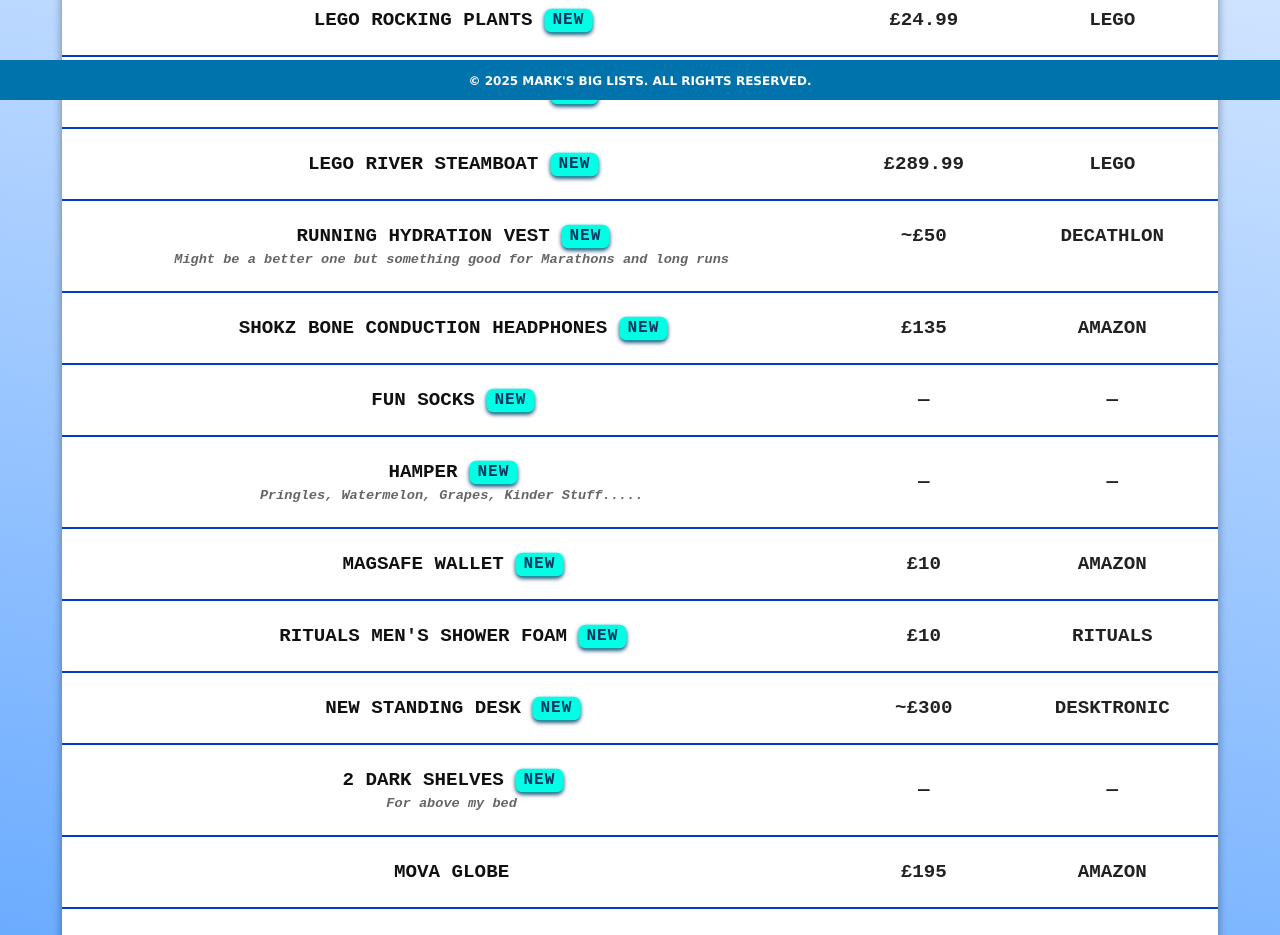
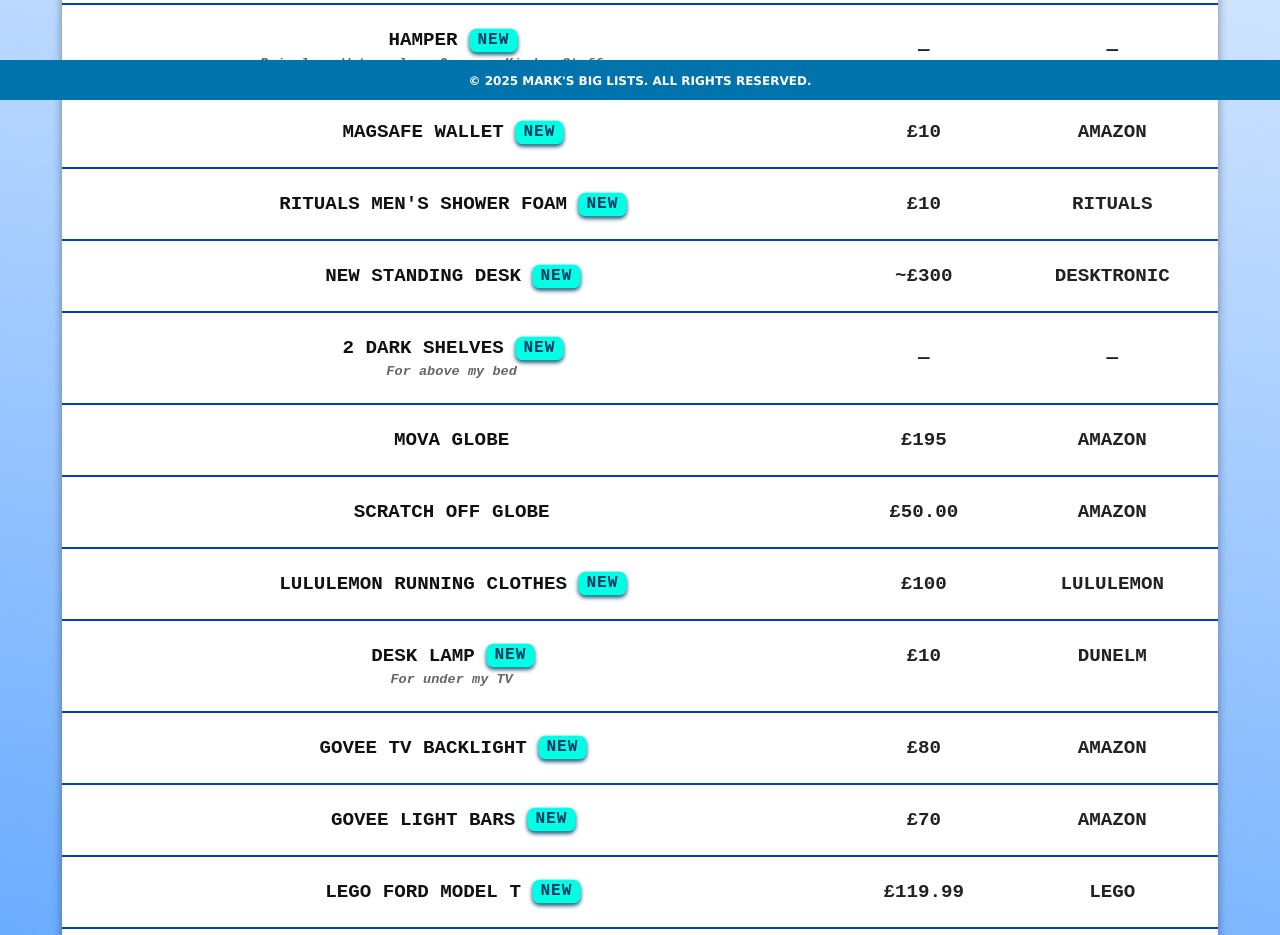
Before and after one commit to Markuff1/ChristmasList, a React (Vite) app: page / in a window 1280 px wide. Shown: the part 700-1635 px from the top of the page. Built offline with nearby package versions, Linux system fonts and the light colour scheme.

Commit message:
Change the order of Gift List

```diff
--- a/src/pages/BirthdayList.tsx
+++ b/src/pages/BirthdayList.tsx
@@ -19,12 +19,6 @@
   );
 
  const gifts: Gift[] = [
-    { name: "Lego Ford Model T", price: "£119.99", shop: "Lego", Weblink: "https://www.lego.com/en-gb/product/ford-model-t-11376", isNew: true, },
-    { name: "Lego Rocking Plants", price: "£17.99", shop: "Lego", Weblink: "https://www.lego.com/en-gb/product/rocking-plants-11506", isNew: true, },
-    { name: "Lego Hibiscus", price: "£59.99", shop: "Lego", Weblink: "https://www.lego.com/en-gb/product/hibiscus-10372", isNew: true, },
-    { name: "Lego Rocking Plants", price: "£24.99", shop: "Lego", Weblink: "https://www.lego.com/en-gb/product/flowering-cactus-11509", isNew: true, },
-    { name: "Lego Shopping Street", price: "£229.99", shop: "Lego", Weblink: "https://www.lego.com/en-gb/product/shopping-street-11371", isNew: true, },
-    { name: "Lego River Steamboat", price: "£289.99", shop: "Lego", Weblink: "https://www.lego.com/en-gb/product/river-steamboat-21356", isNew: true, },
     { name: "Running Hydration Vest", description: "Might be a better one but something good for Marathons and long runs", price: "~£50", shop: "Decathlon", Weblink: "https://www.decathlon.co.uk/p/unisex-running-competition-hydration-gilet-kiprun-race-900-3l-black/352243/c382m8862851", isNew: true, },
     { name: "SHOKZ Bone Conduction Headphones", price: "£135", shop: "Amazon", Weblink: "https://www.amazon.co.uk/SHOKZ-Conduction-Headphones-Cancelling-Waterproof-Black/dp/B0D2HKQWHX?crid=25WF0W38ZPC3W&dib=eyJ2IjoiMSJ9.2okRs93yDSkztk5C9O4QEgQZrb4LaPw4SIL_jZR4QOkj2_6-iVHO_jLjKGbkTeq5OaA0xgYUQ0J6AqPhLG0l3Kxgjuu8IvcEpjzAoQ3LPkdTH7pTTp0D0QRJyB431kzNu0B1YMPt-67C4lNz3CYPng8DJx6pzcI98COhlN7WiavFDnkC6Unao9vqrSc2ZCdcytIXkG95kxzs-JmZ7-IrYOlO0JsH0W5EDz4eu2KOLfQ.5C-Em2COImIvkEYXtlDQ7xvUs5ofNNJlhiumSQIadfE&dib_tag=se&keywords=bone%2Bconduction%2Bheadphones&qid=1776640621&sprefix=bone%2Bcondu%2Caps%2C254&sr=8-7&ufe=app_do%3Aamzn1.fos.d7e5a2de-8759-4da3-993c-d11b6e3d217f&th=1", isNew: true, },
     { name: "Fun socks", price: "", shop: "", Weblink: "", isNew: true, },
@@ -39,6 +33,12 @@
     { name: "Desk Lamp ", description: "For under my TV", price: "£10", shop: "Dunelm", Weblink: "https://www.dunelm.com/category/lighting/table-and-desk-lamps", isNew: true, },
     { name: "Govee TV Backlight", price: "£80", shop: "Amazon", Weblink: "https://www.amazon.co.uk/Govee-Backlight-Fish-eye-Correction-Function/dp/B0CL4KNPT9?crid=3ASVSN6QB86U7&dib=eyJ2IjoiMSJ9.QhZs8Uru1RY8anGAnUXBPcWbkZNDT4bkZSuHCAmXWigBbCXehzhYFVSREjXUOHArNvz46YX2tfk-2HOCI9eQlRATZnrKgfYxtPBSNYf5C_bi4ZCROk4syJIy_WaktEAfAmgpvj-KQT_Bga74VtvlwT22alehNyTixl47JHaTkD_IAYvRVnima4GGQsfka4wMl_hIgS9UXi47hATYDYzC8jMuUAH4_U2F2sS0yFaSjKYttp6Hc7hFX1A8Y1uZYvIsafMgdkusSn4pd7ctOhwF1IsF18eEjFMJbsxpQd68yqg.kEAMDjq9v3PsaZIyGhtcVPLtpq9iGeVAr3cigy--ex4&dib_tag=se&keywords=Grovee&qid=1776644105&sprefix=grove%2Caps%2C269&sr=8-8&th=1", isNew: true, },
     { name: "Govee Light Bars", price: "£70", shop: "Amazon", Weblink: "https://www.amazon.co.uk/Govee-Backlight-Multiple-Placement-Assistant/dp/B0BX25BSD1?dib=eyJ2IjoiMSJ9.QhZs8Uru1RY8anGAnUXBPcWbkZNDT4bkZSuHCAmXWigBbCXehzhYFVSREjXUOHArNvz46YX2tfk-2HOCI9eQlRATZnrKgfYxtPBSNYf5C_bi4ZCROk4syJIy_WaktEAfAmgpvj-KQT_Bga74VtvlwT22alehNyTixl47JHaTkD_IAYvRVnima4GGQsfka4wMl_hIgS9UXi47hATYDYzC8jMuUAH4_U2F2sS0yFaSjKYttp6Hc7hFX1A8Y1uZYvIsafMgdkusSn4pd7ctOhwF1IsF18eEjFMJbsxpQd68yqg.kEAMDjq9v3PsaZIyGhtcVPLtpq9iGeVAr3cigy--ex4&dib_tag=se&keywords=Grovee&qid=1776644339&sr=8-9&th=1", isNew: true, },
+    { name: "Lego Ford Model T", price: "£119.99", shop: "Lego", Weblink: "https://www.lego.com/en-gb/product/ford-model-t-11376", isNew: true, },
+    { name: "Lego Rocking Plants", price: "£17.99", shop: "Lego", Weblink: "https://www.lego.com/en-gb/product/rocking-plants-11506", isNew: true, },
+    { name: "Lego Hibiscus", price: "£59.99", shop: "Lego", Weblink: "https://www.lego.com/en-gb/product/hibiscus-10372", isNew: true, },
+    { name: "Lego Rocking Plants", price: "£24.99", shop: "Lego", Weblink: "https://www.lego.com/en-gb/product/flowering-cactus-11509", isNew: true, },
+    { name: "Lego Shopping Street", price: "£229.99", shop: "Lego", Weblink: "https://www.lego.com/en-gb/product/shopping-street-11371", isNew: true, },
+    { name: "Lego River Steamboat", price: "£289.99", shop: "Lego", Weblink: "https://www.lego.com/en-gb/product/river-steamboat-21356", isNew: true, },
     /*{ name: "", price: "", shop: "", Weblink: "", isNew: true, },*/
 
   ];
```
